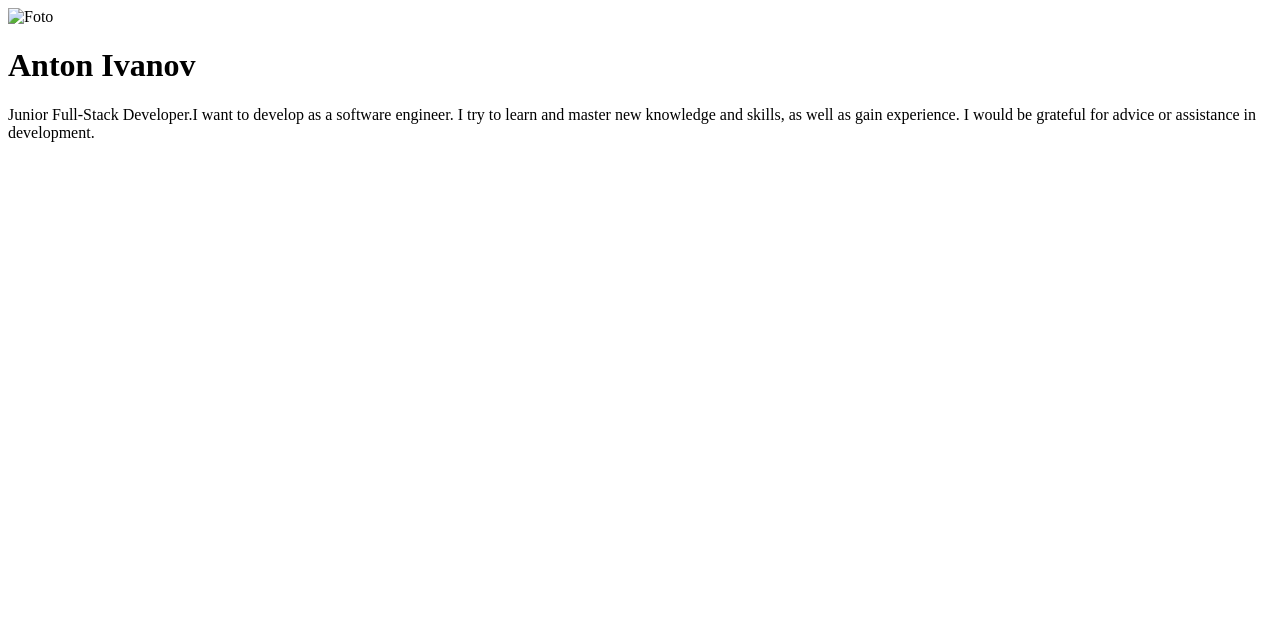
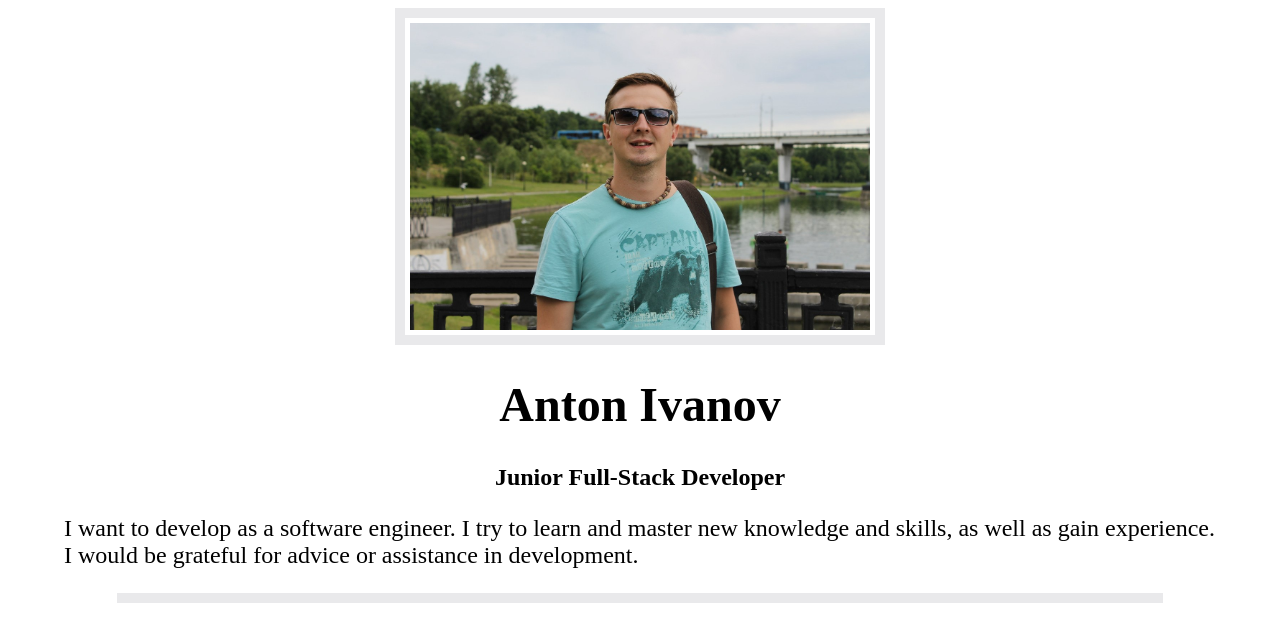
Before and after one commit to AntonGFIvanov/rsschool-cv, a plain HTML site: page index.html in a window 1280 px wide. Drawn offline with Linux system fonts and the light colour scheme.

Commit message:
feat : add css and file image. Add name profession

```diff
--- a/index.html
+++ b/index.html
@@ -3,19 +3,22 @@
   <head>
     <meta charset="UTF-8" />
     <meta name="viewport" content="width=device-width, initial-scale=1.0" />
+    <link rel="stylesheet" href="mystyle.css" />
     <title>Document</title>
   </head>
   <body>
     <header>
-      <img src="" alt="Foto" />
+      <img src=".\image\foto1.jpg" alt="Foto" />
       <h1>Anton Ivanov</h1>
+      <h2 id="prof">Junior Full-Stack Developer</h2>
     </header>
     <section class="intent">
       <p>
-        Junior Full-Stack Developer.I want to develop as a software engineer. I
-        try to learn and master new knowledge and skills, as well as gain
-        experience. I would be grateful for advice or assistance in development.
+        I want to develop as a software engineer. I try to learn and master new
+        knowledge and skills, as well as gain experience. I would be grateful
+        for advice or assistance in development.
       </p>
     </section>
+    <div class="line"></div>
   </body>
 </html>
--- /dev/null
+++ b/mystyle.css
@@ -0,0 +1,29 @@
+img {
+  display: block;
+  width: 40%;
+  margin-left: auto;
+  margin-right: auto;
+  padding: 5px;
+  border: 10px solid #e9e9eb;
+}
+body {
+  width: 90%;
+  margin-left: auto;
+  margin-right: auto;
+}
+h1 {
+  text-align: center;
+  font-size: 3em;
+}
+#prof {
+  text-align: center;
+}
+.intent {
+  font-size: 24px;
+}
+.line {
+  width: 90%;
+  margin-left: auto;
+  margin-right: auto;
+  border: 5px solid #e9e9eb;
+}
```
Also changed, not shown: image/foto1.jpg (added).
